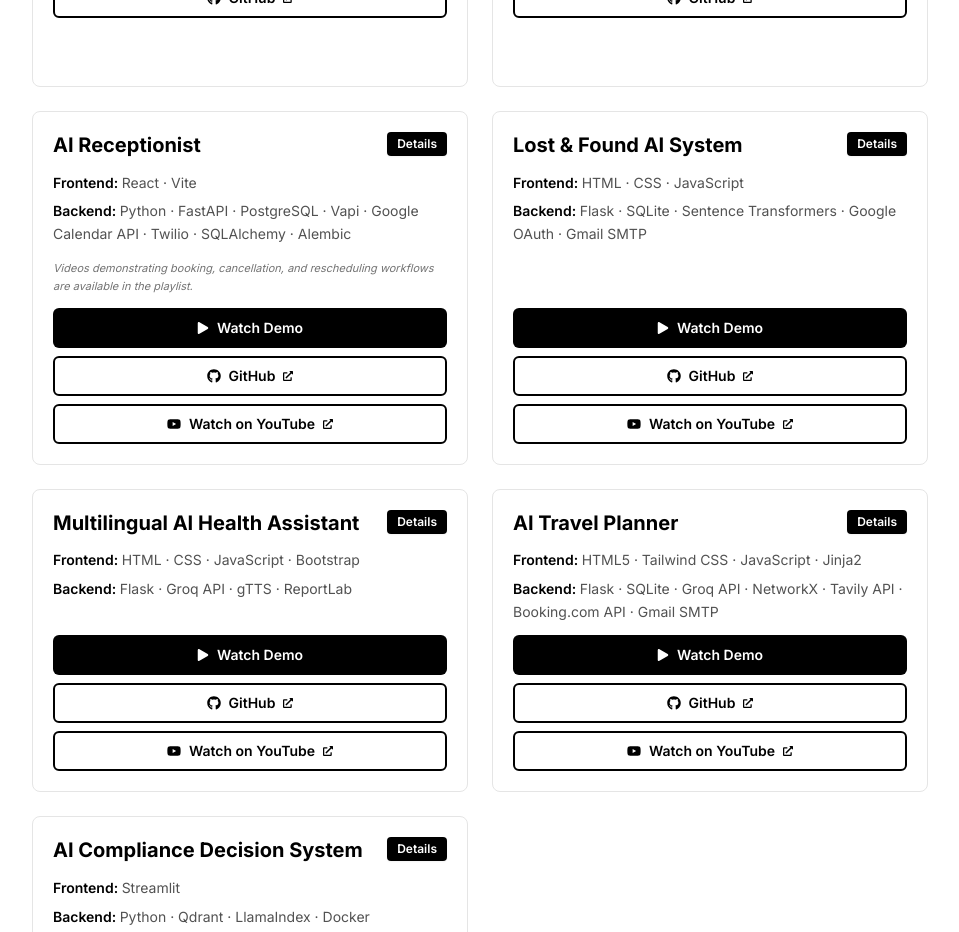
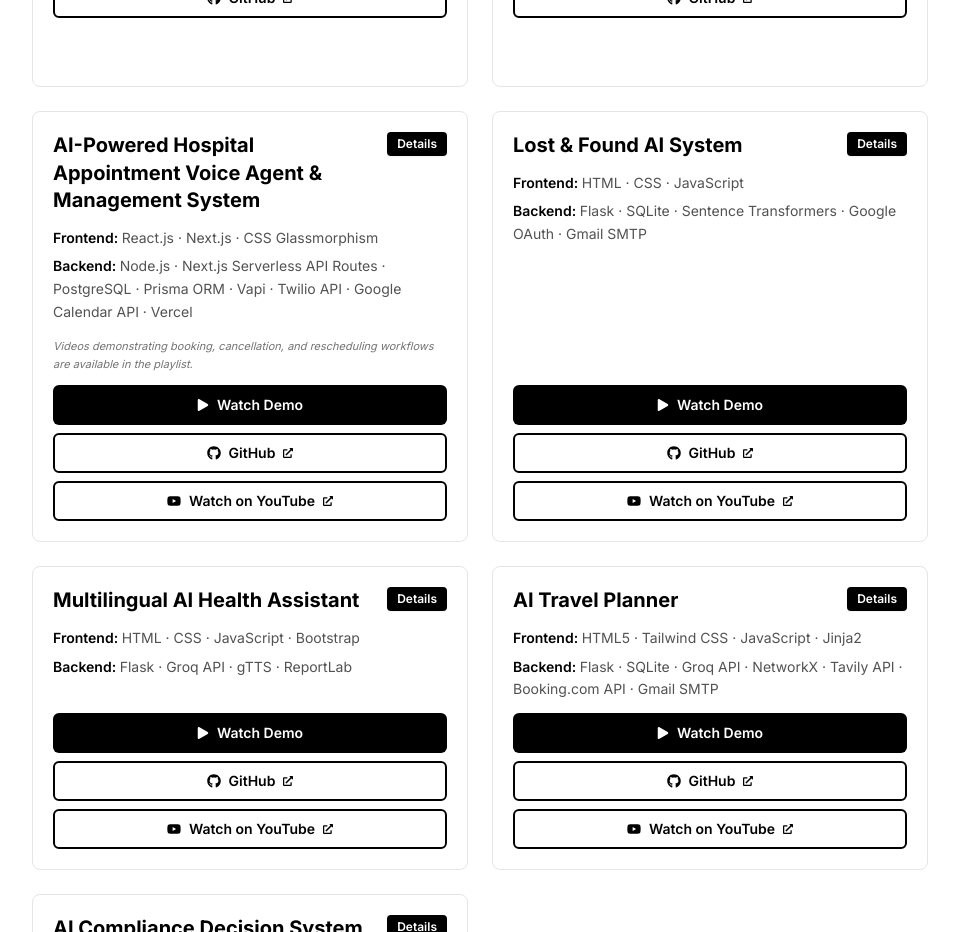
Before and after one commit to Muqadas1234/My-portfolio, a React (Vite) app: page / in a window 1280 px wide. Shown: the part 3260-4192 px from the top of the page, without its empty margins (160-1119 px from the left). Built offline with nearby package versions, Linux system fonts and the light colour scheme.

Commit message:
Update AI Receptionist project title, features, and stack

```diff
--- a/src/data/portfolioData.js
+++ b/src/data/portfolioData.js
@@ -442,21 +442,20 @@ V. Secure Admin Dashboard: Role-based access for managing users, content, and do
   },
   {
     id: 3,
-    title: 'AI Receptionist',
-    description: `AI Receptionist is a production-ready, voice-driven scheduling platform designed for clinics and hospitals. It allows patients to book, reschedule, or cancel appointments through natural conversation with an AI assistant, while healthcare staff manage slots, fees, and logs through a secure administrative dashboard.
+    title: 'AI-Powered Hospital Appointment Voice Agent & Management System',
+    description: `A comprehensive hospital management solution that bridges the gap between patient convenience and administrative efficiency. At its core, the system features an intelligent AI Voice Assistant that enables patients to book, reschedule, and cancel appointments via phone call using natural language. This voice agent is seamlessly integrated with a secure Web Dashboard for hospital staff, ensuring real-time Google Calendar synchronization, automated WhatsApp/SMS reminders, and robust conflict prevention.
 
 Key Features:
-I. Voice Assistant: Conversational, natural-language appointment booking, rescheduling, and cancellation with instant confirmation powered by Vapi.
-II. Provider Dashboard: Administrative management of medical providers, time slots, consultation fees in PKR, and patient FAQs.
-III. Calendar Integration: Automated real-time Google Calendar synchronization to manage and block booked appointment slots.
-IV. Automated Reminders: Instant patient alerts and appointment reminders sent via Twilio SMS and WhatsApp messaging.
-V. Secure Web Portal: Complete admin interface to view appointment histories, notification delivery status, and system audit logs.
-VI. JWT-Protected API: Highly secure backend routes protected by JSON Web Tokens (JWT) coupled with tool endpoints for the voice stack.`,
+I. AI Voice Booking System: Allows patients to manage their appointments (schedule, reschedule, cancel) over a phone call using natural language processing, without navigating complex menus.
+II. Centralized Admin Dashboard: A dedicated web interface for hospital administrators to monitor patient records, track daily schedules, and manage doctor availability.
+III. Real-Time Google Calendar Sync: Instantly creates and updates events on the doctor's personal Google Calendar the moment a patient confirms a booking via the voice agent.
+IV. Automated Patient Reminders: Reduces no-shows by sending instant booking confirmations and automated 24-hour reminders via WhatsApp and SMS.
+V. Smart Conflict Resolution: Automatically verifies slot availability in real-time to prevent overlapping appointments and double-booking.`,
     note: 'Videos demonstrating booking, cancellation, and rescheduling workflows are available in the playlist.',
     github: 'https://github.com/Muqadas1234/AI-powered-hospital-appointment-agent',
     youtube: 'kn9bAX83H00',
-    frontend: ['React', 'Vite'],
-    backend: ['Python', 'FastAPI', 'PostgreSQL', 'Vapi', 'Google Calendar API', 'Twilio', 'SQLAlchemy', 'Alembic'],
+    frontend: ['React.js', 'Next.js', 'CSS Glassmorphism'],
+    backend: ['Node.js', 'Next.js Serverless API Routes', 'PostgreSQL', 'Prisma ORM', 'Vapi', 'Twilio API', 'Google Calendar API', 'Vercel'],
   },
   {
     id: 4,
```
